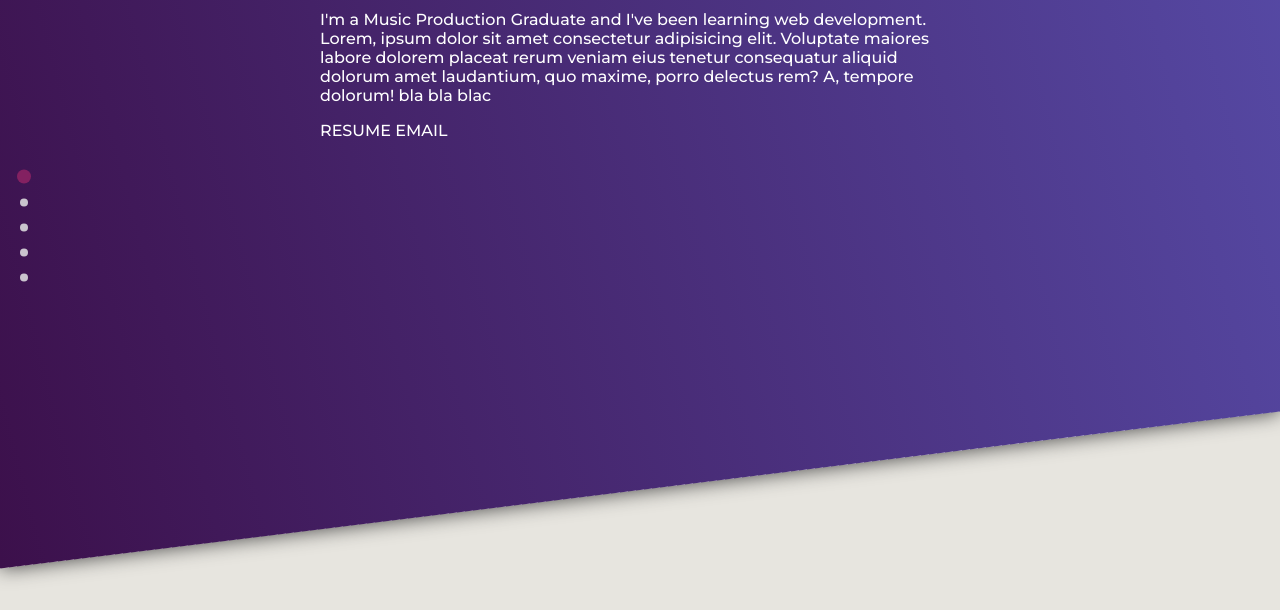
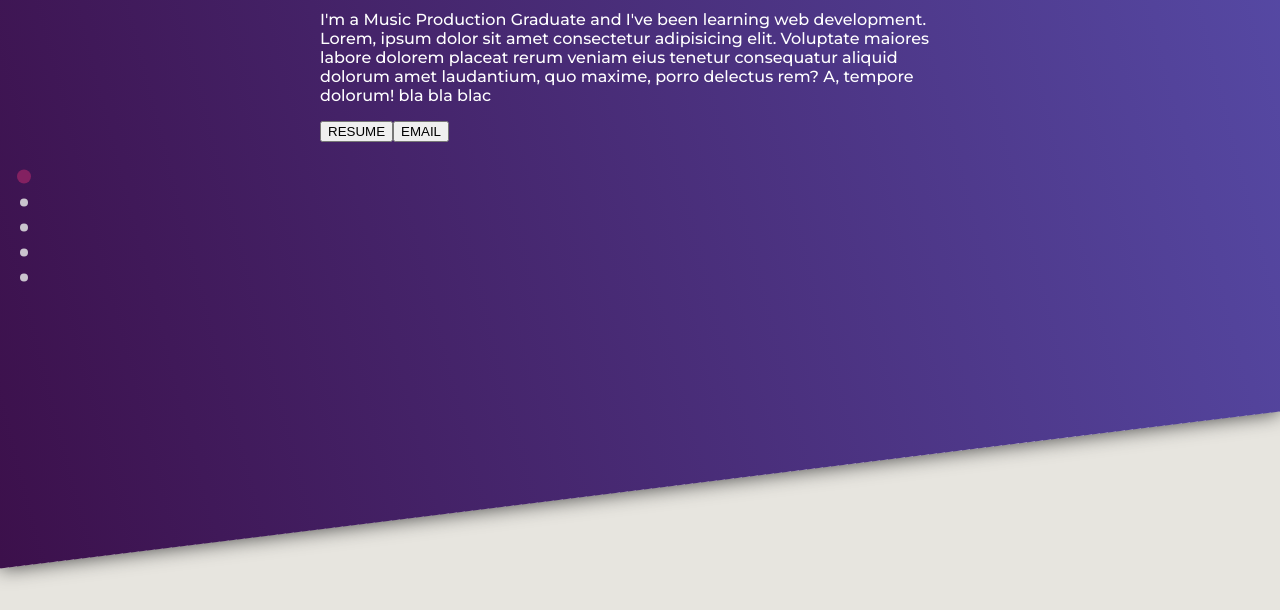
Before and after one commit to Volfy/portfolio, a plain HTML site: page index.html in a window 1280 px wide. Shown: the part 190-800 px from the top of the page. Drawn offline with Linux system fonts and the light colour scheme.

Commit message:
add button tags to hero

```diff
--- a/index.html
+++ b/index.html
@@ -26,7 +26,7 @@
                     <p class="tagline">(I also go by Sasha sometimes)</p>
                 </div>
                 <p>I'm a Music Production Graduate and I've been learning web development. Lorem, ipsum dolor sit amet consectetur adipisicing elit. Voluptate maiores labore dolorem placeat rerum veniam eius tenetur consequatur aliquid dolorum amet laudantium, quo maxime, porro delectus rem? A, tempore dolorum! bla bla blac</p>
-                <div>RESUME EMAIL </div>
+                <div><button>RESUME </button><button>EMAIL</button> </div>
             </div>
         </section>
 
```
